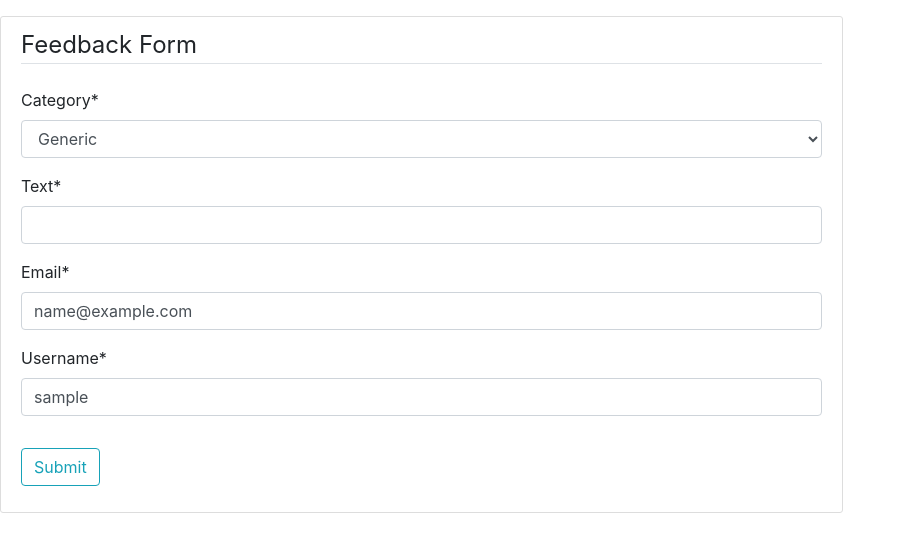
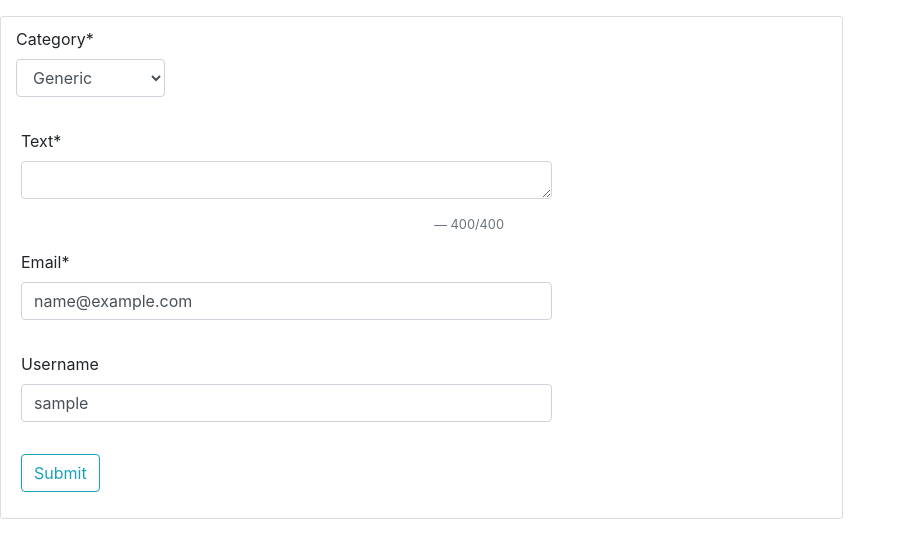
Before and after one commit to Siddharth-Ramawat/SMEC-AMS, a Django app: page /feedback/ in a window 1280 px wide. Shown: the part 62-620 px from the top of the page, without its empty margins (0-906 px from the left). Run offline with Django 3.2, Linux system fonts and the light colour scheme; the visitor is signed in with stand-in values (Sample User, id 1); some libraries are stand-ins or nearby versions.

Commit message:
Update ProfileForm,FeedbackForm

```diff
--- a/dash/templates/dash/base.html
+++ b/dash/templates/dash/base.html
@@ -7,10 +7,14 @@
     <meta charset="utf-8">
     <meta name="viewport" content="width=device-width, initial-scale=1, shrink-to-fit=no">
 
+    <script src="//ajax.googleapis.com/ajax/libs/jquery/1.4.2/jquery.min.js" type="text/javascript"></script>
+
     <!-- Bootstrap CSS -->
     <link rel="stylesheet" href="https://maxcdn.bootstrapcdn.com/bootstrap/4.0.0/css/bootstrap.min.css" integrity="sha384-Gn5384xqQ1aoWXA+058RXPxPg6fy4IWvTNh0E263XmFcJlSAwiGgFAW/dAiS6JXm" crossorigin="anonymous">
 
     <link rel="stylesheet" type="text/css" href="{% static 'dash/main.css' %}">
+
+
 
     {% if title %}
         <title>AMS- {{ title }}</title>
--- a/feedback/forms/feedback_form.py
+++ b/feedback/forms/feedback_form.py
@@ -12,8 +12,17 @@ FEEDBACK_CHOICES = (
     )
 
 class FeedbackForm(forms.ModelForm):
-    username = forms.CharField(max_length=120)
+    username = forms.CharField(max_length=120, required=False)
+    text = forms.CharField(max_length=400, widget=forms.Textarea())
     class Meta:
          model = Feedback
          include = ['username']
          exclude = ['user']
+
+    def __init__(self, *args, **kwargs):
+        size = kwargs.pop('size')
+        maxChars = kwargs.pop('maxChars')
+        super(FeedbackForm, self).__init__(*args, **kwargs)
+        self.fields['text'].widget.attrs['onkeypress'] = 'return textCounter(this,this.form.counter,%d);'% maxChars
+        self.fields['text'].widget.attrs['rows'] = size
+        self.fields['text'].widget.attrs['cols'] ='40'
--- a/feedback/templates/insert_feedback.html
+++ b/feedback/templates/insert_feedback.html
@@ -4,14 +4,55 @@
  <div class="content-section">
     <form action="{% url 'feedback_home' %}"  method="POST">
         {% csrf_token %}
-        <fieldset class="form-group">
-              <legend class="border-bottom mb-4">Feedback Form</legend>
-                {{ form | crispy }}
-              <!-- {{ form.as_p }} -->
-        </fieldset>
+        <div class="form-row">
+            <div class="form-group">
+                {{ form.category|as_crispy_field}}
+            </div>
+        </div>
+        <div class="form-row">
+            <div  class="form-group col-md-8" >
+                {{ form.text|as_crispy_field}}
+                <div id="textarea_feedback" class="col-md-3 blockquote-footer float-right"></div>
+            </div>
+        </div>
+        <div class="form-row">
+            <div class="form-group col-md-8">
+                {{ form.email|as_crispy_field}}
+            </div>
+        </div>
+        <div class="form-row">
+            <div class="form-group col-md-8">
+                {{ form.username|as_crispy_field}}
+            </div>
+        </div>
         <div class="form-group">
               <input class="btn btn-outline-info" type="submit" value="Submit" />
         </div>
     </form>
  </div>
+<script type="'text/javascript">
+    function textCounter(field,countfield,maxLimit)
+    {
+        if ( field.value.length > maxLimit )
+        {
+            field.value = field.value.substring( 0, maxLimit );
+            return false;
+        }
+        else
+        {
+            countfield.value = maxLimit - field.value.length;
+        }
+    }
+</script>
+<script>
+    jQuery(document).ready(function() {
+        var text_max = 400;
+        jQuery('#textarea_feedback').html(text_max + '/'+ text_max );
+        jQuery('#id_text').keyup(function() {
+            var text_length = jQuery('#id_text').val().length;
+            var text_remaining = text_max - text_length;
+            jQuery('#textarea_feedback').html(text_remaining + '/'+text_max );
+        });
+    });
+</script>
 {% endblock %}
--- a/feedback/views/insert_feedback.py
+++ b/feedback/views/insert_feedback.py
@@ -10,7 +10,7 @@ from django.contrib.auth.mixins import LoginRequiredMixin
 class FeedbackView(LoginRequiredMixin,View):
     def get(self,request, *args, **kwargs):
         initial = {'username':request.user.username}
-        form = FeedbackForm(instance=request.user, initial=initial)
+        form = FeedbackForm(instance=request.user, initial=initial, size = 1, maxChars=400)
         return render(request,
                       template_name='insert_feedback.html',
                       context={'form': form, 'title': 'Feedback Form'})
--- a/users/forms.py
+++ b/users/forms.py
@@ -24,8 +24,8 @@ class UserUpdateForm(forms.ModelForm):
 
 
 class ProfileUpdateForm(forms.ModelForm):
-    dept = forms.CharField()
-    registration_number = forms.CharField()
+    dept = forms.CharField(max_length=120, required=False)
+    registration_number = forms.CharField(max_length=12, required=False)
 
     class Meta:
         model = Profile
```
Also changed, not shown: feedback/templates/view_feedback.html (+4 -5 lines).
